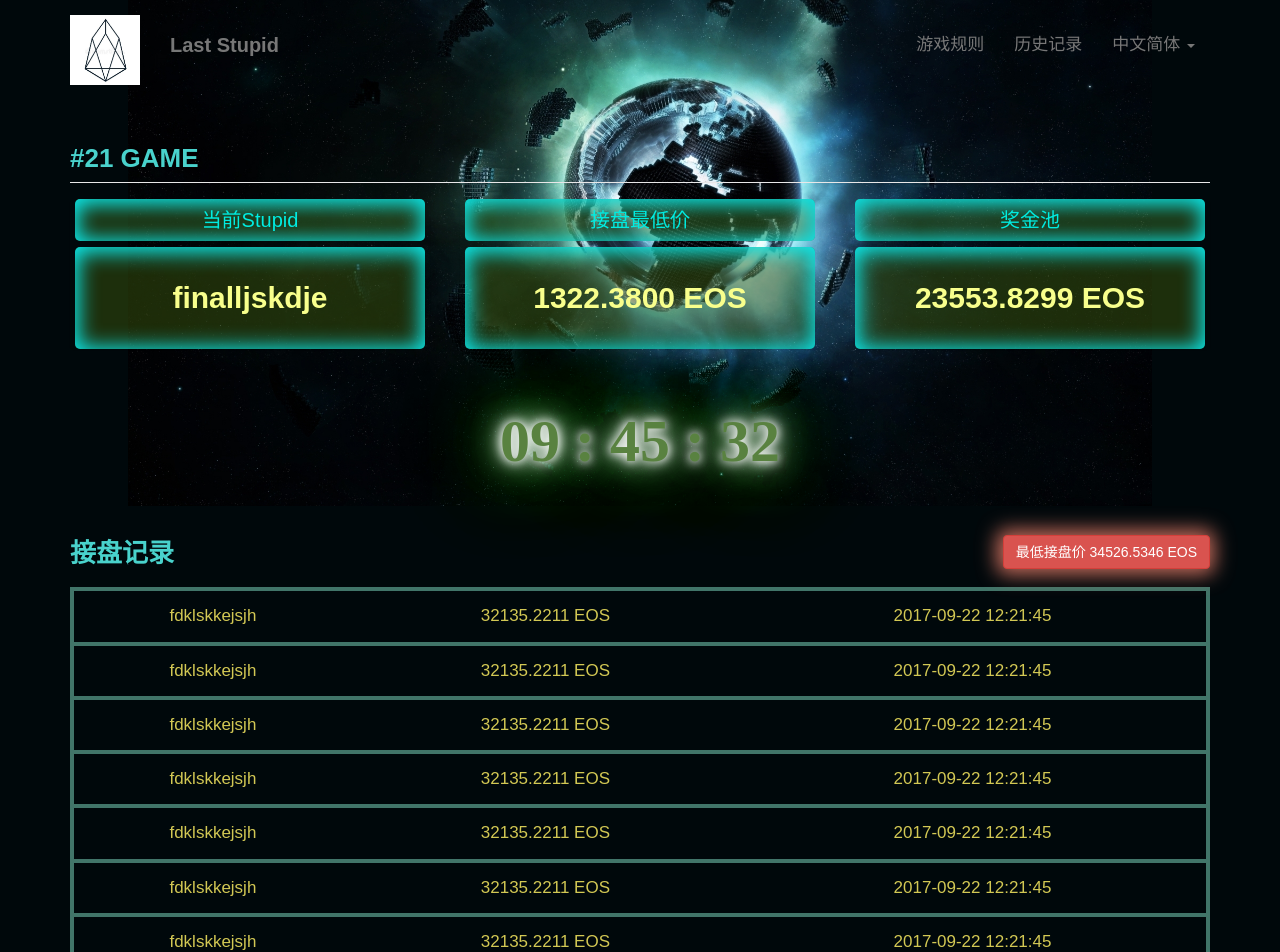
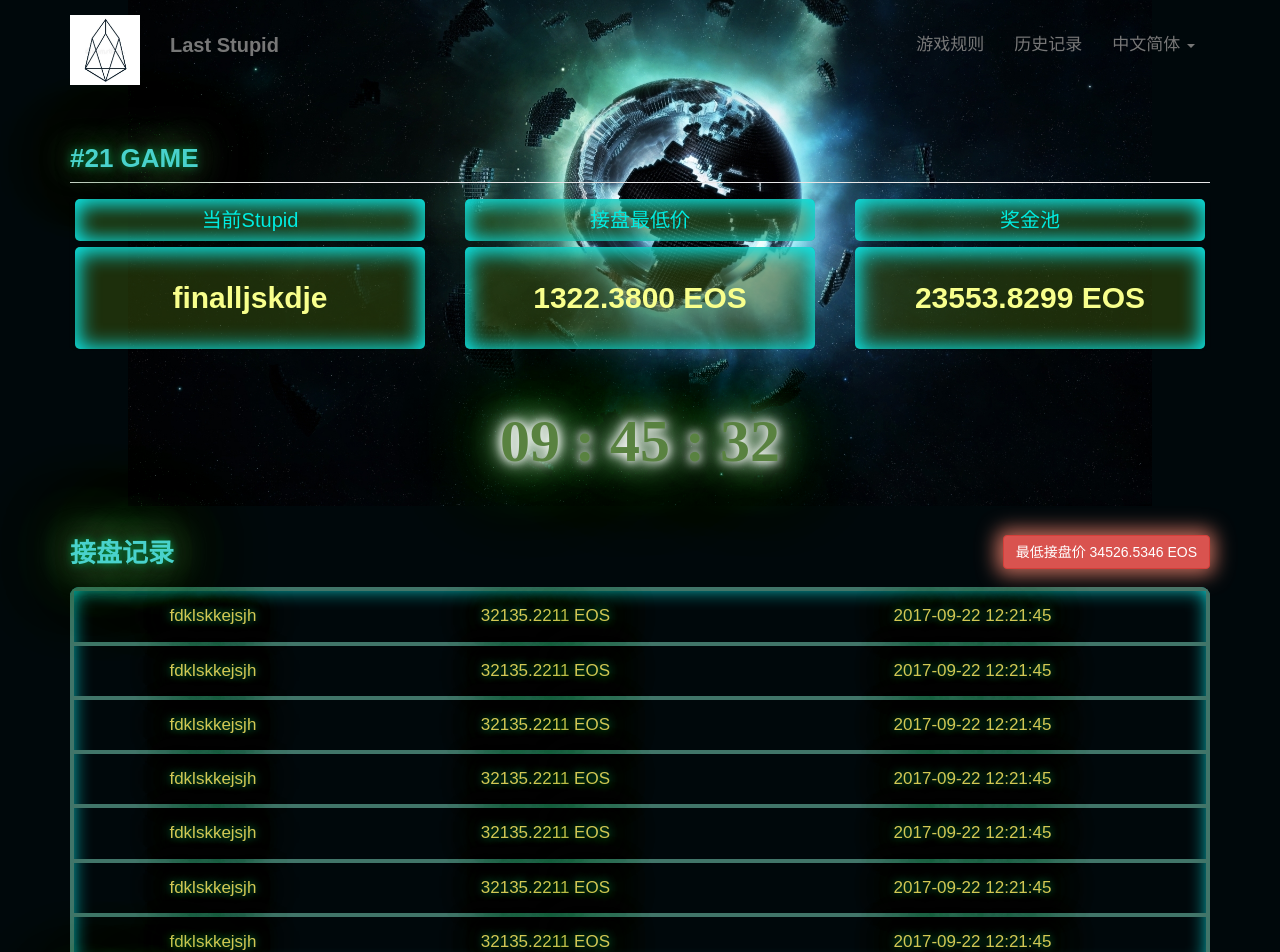
Before and after one commit to eoslaststupid/laststupidweb, a React (Create React App) app: page / in a window 1280 px wide. Shown: the top 952 px of the page. Built offline with nearby package versions, Linux system fonts and the light colour scheme.

Commit message:
table shadow

```diff
--- a/src/App.css
+++ b/src/App.css
@@ -70,7 +70,7 @@
 .table>tbody>tr>td{
   padding:13px 8px;
   font-size:1.7rem;
-  border-top: 4px solid rgb(65, 117, 105);
+  border-bottom: 4px solid rgb(65, 117, 105);
   color:#d2c854;
 }
 .panel-body{
@@ -147,3 +147,9 @@ body{
   font-size:17px;
 }
 .navbar-collapse{padding-top: 2rem;}
+.table{margin-bottom: 0}
+.table-responsive{
+  text-shadow: 0 0 10px #09a74f, 0 0 15px #030803, 0 0 30px #1d0606, 0 0 40px #9fff9f, 0 0 70px #0f500f, 0 0 80px #008000, 0 0 100px #008000;
+  box-shadow: inset rgb(11, 234, 235) 0px 0px 20px 1px;
+  border-radius: 9px;
+}
--- a/src/Top3banner.css
+++ b/src/Top3banner.css
@@ -6,6 +6,7 @@
     padding: 0 0 0.5rem 0;
     font-weight: bold;
     color: #49d2cc;
+    text-shadow: 0 0 10px #09a74f, 0 0 15px #030803, 0 0 30px #1d0606, 0 0 40px #9fff9f, 0 0 70px #0f500f, 0 0 80px #008000, 0 0 100px #008000;
 }
 .panel-primary>.panel-heading,.panel-primary>.panel-body,.panel-primary{
     background:none;
```
